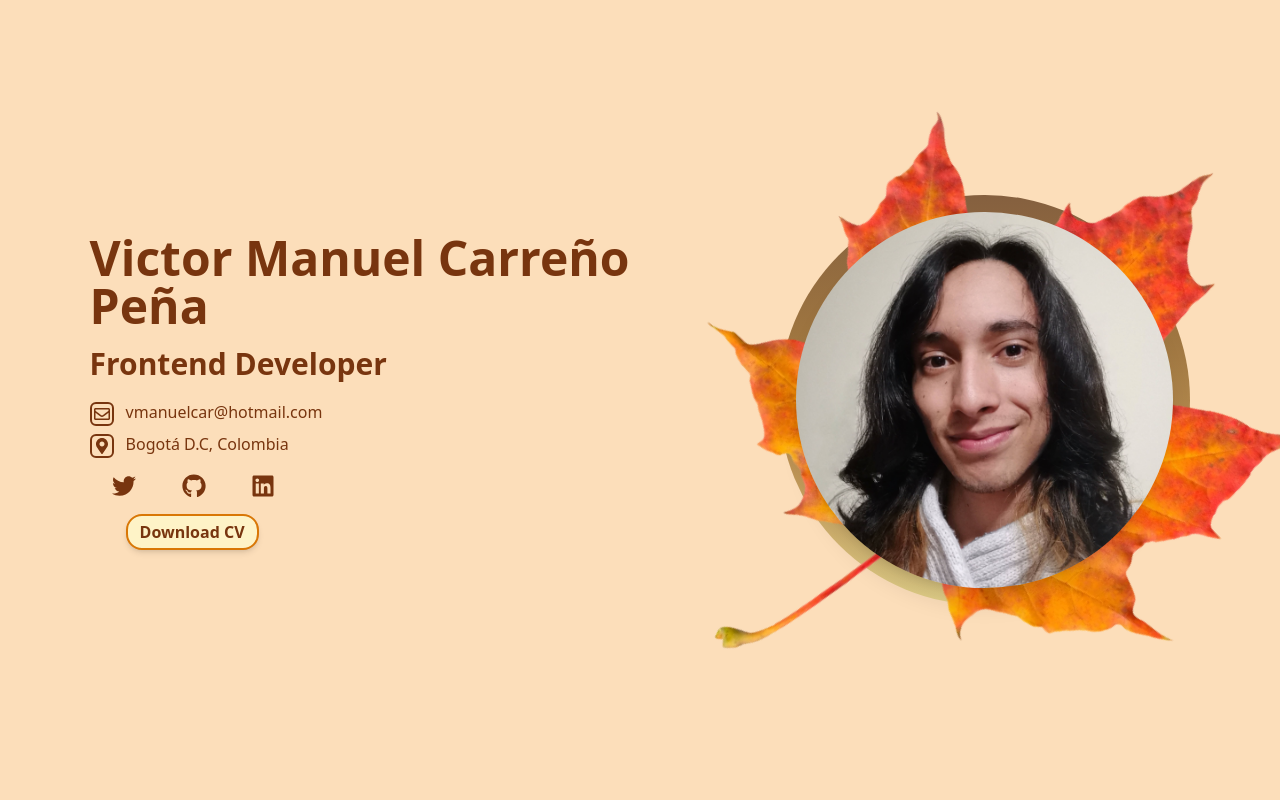
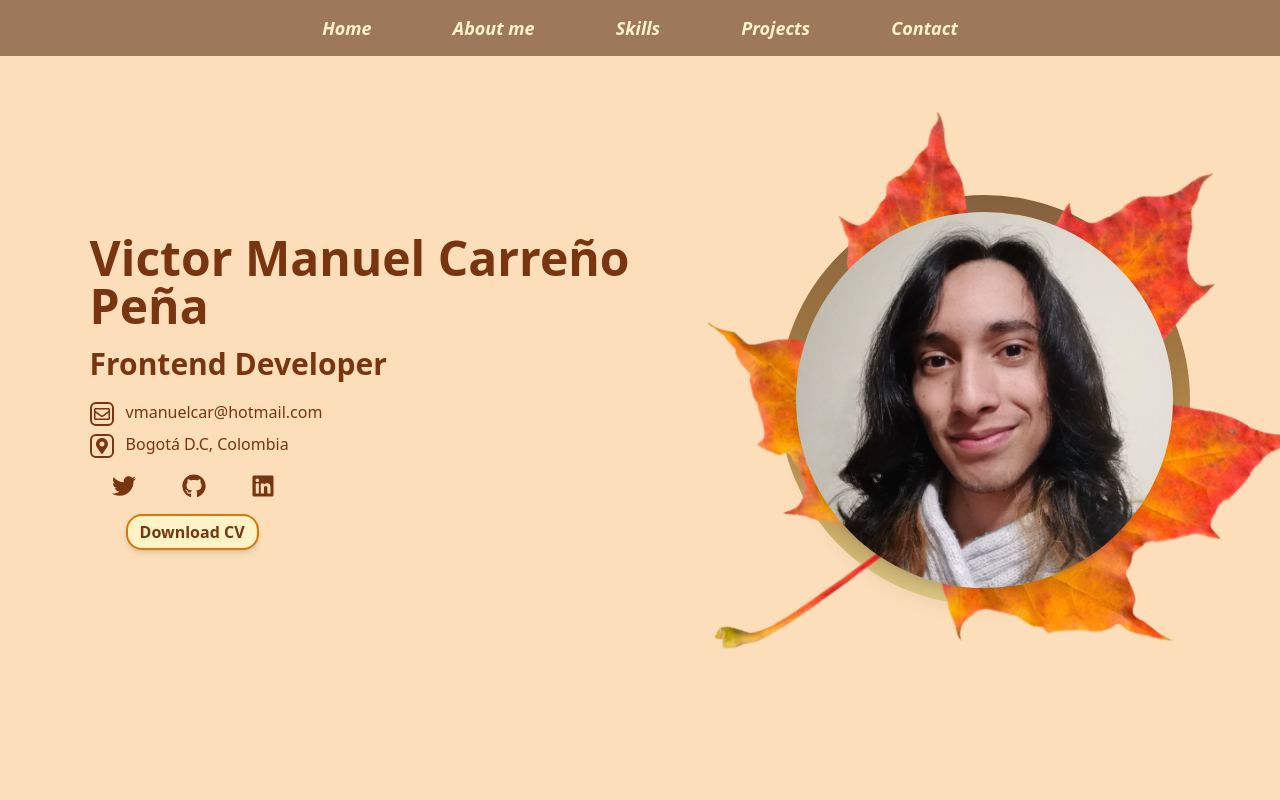
Before and after one commit to VictorCar86/Portfolio, a React app: page / in a window 1280 px wide. Shown: the top 800 px of the page. Built offline with nearby package versions, Linux system fonts and the light colour scheme; what tailwindcss-animatecss would draw is missing.

Commit message:
Complete logic for navbar and add info to projects

```diff
--- a/src/components/InfoSection.jsx
+++ b/src/components/InfoSection.jsx
@@ -1,8 +1,8 @@
 import React from 'react'
 
-const InfoSection = ({ title = "", bgColor = "", children }) => {
+const InfoSection = ({ title = "", bgColor = "", customId = "", children }) => {
   return (
-    <section className={`w-full h-max p-7 -sm:p-4 ${bgColor}`}>
+    <section className={`w-full h-max p-7 -sm:p-4 ${bgColor}`} id={customId}>
       <div className='max-w-5xl mx-auto p-7 bg-white rounded-3xl shadow-xl'>
         <h2 className='border-l-4 border-amber-900 mb-4 pl-3 text-3xl font-bold'>{title}</h2>
         { children }
--- a/src/containers/AboutMe.jsx
+++ b/src/containers/AboutMe.jsx
@@ -4,7 +4,7 @@ import mushroomImg from '../assets/images/mushroom.webp'
 
 const AboutMe = () => {
   return (
-    <InfoSection title="About me 👋" bgColor='bg-cream-200'>
+    <InfoSection title="About me 👋" bgColor='bg-cream-200' customId='about'>
       <div className='grid grid-cols-1 md:grid-cols-2 justify-around gap-6'>
         <ul className='ml-4 list-disc'>
             <li>I'm a frontend developer with one year building projects of all kinds, passionate about technology and learning.</li>
--- a/src/containers/Contact.jsx
+++ b/src/containers/Contact.jsx
@@ -13,7 +13,7 @@ const Contact = () => {
     const svgStyles = "w-12 h-12";
 
     return (
-        <InfoSection title='Contact 📧' bgColor='bg-cream-500'>
+        <InfoSection title='Contact 📧' bgColor='bg-cream-500' customId='contact'>
             <div className='flex justify-evenly my-5'>
                 <a
                     className={buttonStyles}
--- a/src/containers/Home.jsx
+++ b/src/containers/Home.jsx
@@ -14,7 +14,7 @@ const Home = () => {
     const [fall, setFall] = useState("")
 
   return (
-        <section className='flex flex-col-reverse h-screen px-[7%] justify-center items-center gap-6 sm:gap-10 md:flex-row'>
+        <section className='flex flex-col-reverse h-screen px-[7%] justify-center items-center gap-6 sm:gap-10 md:flex-row bg-cream-100' id="home">
             <div>
                 <h1 className='text-4xl sm:text-5xl font-bold text-center md:text-left'>Victor Manuel Carreño Peña</h1>
                 <h2 className='text-2xl sm:text-3xl my-4 font-bold text-center md:text-left'>Frontend Developer</h2>
--- /dev/null
+++ b/src/containers/Navbar.jsx
@@ -0,0 +1,59 @@
+import React, { useEffect, useState } from 'react'
+import { AiOutlineMenu } from 'react-icons/ai'
+import { IoClose } from 'react-icons/io5'
+
+const Navbar = () => {
+
+    const [showNav, setShowNav] = useState("")
+
+    const [expand, setExpand] = useState({
+        button: false,
+        navbar: "",
+        list: "",
+    })
+
+    const toggleNavbar = () => {
+        if (window.innerWidth <= 767){
+            setExpand({
+                button: !expand.button,
+                navbar: expand.button ? "animate-navbar-close" : "animate-navbar-open bg-cream-700/95",
+                list: expand.button ? "" : "!translate-y-0",
+            })
+        }
+    }
+
+    return (
+        <nav className={`w-full h-14 bg-cream-700/75 fixed ${expand.navbar} ${showNav} transition-opacity duration-500 z-30`}>
+            <ul className={`h-full px-[22%] flex -md:flex-col -md:justify-center -md:items-center -md:gap-[5%] -md:-translate-y-[1000px] md:justify-around md:items-center ${expand.list} transition-transform duration-1000 text-amber-100 -md:text-2xl text-lg italic font-bold`}>
+                <li>
+                    <a onClick={toggleNavbar} href="#home">Home</a>
+                </li>
+                <li>
+                    <a onClick={toggleNavbar} href="#about">About me</a>
+                </li>
+                <li>
+                    <a onClick={toggleNavbar} href="#skills">Skills</a>
+                </li>
+                <li>
+                    <a onClick={toggleNavbar} href="#projects">Projects</a>
+                </li>
+                <li>
+                    <a onClick={toggleNavbar} href="#contact">Contact</a>
+                </li>
+            </ul>
+            <button
+                className='md:hidden w-9 h-9 absolute right-5 top-2.5 fill-amber-100 animate__animated active:animate__heartBeat'
+                onClick={toggleNavbar}
+                name='Navigation menu'
+                type='button'>
+                {expand.button ?
+                    <IoClose className='w-full h-full fill-amber-100' />
+                    :
+                    <AiOutlineMenu className='w-full h-full fill-amber-100' />
+                }
+            </button>
+        </nav>
+    )
+}
+
+export default Navbar
--- a/src/containers/Projects.jsx
+++ b/src/containers/Projects.jsx
@@ -7,10 +7,10 @@ import useIntersection from '../hooks/useIntersection';
 const Projects = () => {
 
   const [itemsRef, setItemsRef] = useState([])
-  itemsRef.forEach(elm => useIntersection(["animate__bounceInDown"]).observe(elm))
+  itemsRef.forEach(elm => useIntersection(["animate__bounceIn"]).observe(elm))
 
   return (
-    <InfoSection title='Projects 📚' bgColor='bg-cream-400'>
+    <InfoSection title='Projects 📚' bgColor='bg-cream-400' customId='projects'>
       <ul className='max-w-xl ml-4 list-disc'>
         <li>I've created at least 21 projects from little experiments to more complex webpage with a lot of features, but in this section I'll show you, in my opinion, the most complete of them.</li>
         <li>If you are curious, check out my Github's profile where I usually post my recent projects.</li>
--- a/src/containers/Skills.jsx
+++ b/src/containers/Skills.jsx
@@ -10,7 +10,7 @@ const Skills = () => {
   const svgStyles = "h-min w-14 lg:w-20 mx-auto animate__animated hover:animate__rubberBand"
 
   return (
-    <InfoSection title='Skills 💻' bgColor='bg-cream-300'>
+    <InfoSection title='Skills 💻' bgColor='bg-cream-300' customId='skills'>
         <ul className='max-w-xl ml-4 list-disc'>
           <li>Through out last year I've discover a huge amount of technologies in order to create different kind of projects based on their complexity such as SASS, Vue or even Bootstrap.</li>
           <li>So this year I decided to focus my efforts on learning this six tools, but I'm currently learning how to use TailwindCSS and Three.js as well.</li>
--- a/src/hooks/useIntersection.js
+++ b/src/hooks/useIntersection.js
@@ -1,7 +1,6 @@
 const useIntersection = (elements) => {
     const observer = new IntersectionObserver((entries) => {
         entries.forEach(entry => {
-            console.log(entry)
             if (entry.isIntersecting){
                 elements.map(e => {
                     return entry.target.classList.add(e)
--- a/src/index.css
+++ b/src/index.css
@@ -14,3 +14,7 @@
         background: linear-gradient(0deg, rgba(227,209,138,1) 0%, rgba(189,147,84,1) 33%, rgba(158,117,64,1) 66%, rgba(133,96,63,1) 100%);
     }
 }
+
+html {
+    scroll-behavior: smooth;
+}
--- a/src/pages/MainPage.jsx
+++ b/src/pages/MainPage.jsx
@@ -1,4 +1,5 @@
 import React from 'react'
+import Navbar from '../containers/Navbar'
 import Home from '../containers/Home'
 import AboutMe from '../containers/AboutMe'
 import Skills from '../containers/Skills'
@@ -8,15 +9,18 @@ import Contact from '../containers/Contact'
 const MainPage = () => {
   return (
     <>
-      <header></header>
-      <main className='text-amber-900 bg-cream-100 overflow-hidden'>
+      <header>
+        <Navbar />
+      </header>
+      <main className='text-amber-900 overflow-hidden'>
           <Home />
           <AboutMe />
           <Skills />
           <Projects />
+      </main>
+      <footer className='text-amber-900'>
           <Contact />
-      </main>
-      <footer></footer>
+      </footer>
     </>
   )
 }
--- a/tailwind.config.js
+++ b/tailwind.config.js
@@ -14,11 +14,11 @@ module.exports = {
     },
     extend: {
       screens: {
-        '-2xl': {'max': '1536px'},
-        '-xl': {'max': '1280px'},
-        '-lg': {'max': '1024px'},
-        '-md': {'max': '768px'},
-        '-sm': {'max': '640px'},
+        '-2xl': {'max': '1535px'},
+        '-xl': {'max': '1279px'},
+        '-lg': {'max': '1023px'},
+        '-md': {'max': '767px'},
+        '-sm': {'max': '639px'},
       },
       colors: {
         "cream-100": "#fcdeba",
@@ -33,13 +33,23 @@ module.exports = {
       },
       animation: {
         "fall": "fall 5s ease-in forwards",
+        "navbar-open": "navbar-open 0.65s ease-out forwards",
+        "navbar-close": "navbar-close 0.25s ease-in forwards",
       },
       keyframes: {
         "fall": {
           "0%, 5%": {transform: "translate(0%, -1rem) scale(1.35) rotate(45deg)"},
           "50%, 51%": {transform: "translate(-10%, 20%) scale(1.20) rotate(80deg)"},
           "100%": {transform: "translate(250%, 300%) rotate(-10deg)", display: "none"},
-        }
+        },
+        "navbar-open": {
+          from: {height: "56px"},
+          to: {height: "100vh"},
+        },
+        "navbar-close": {
+          from: {height: "100vh"},
+          to: {height: "56px"},
+        },
       }
     },
   },
```
